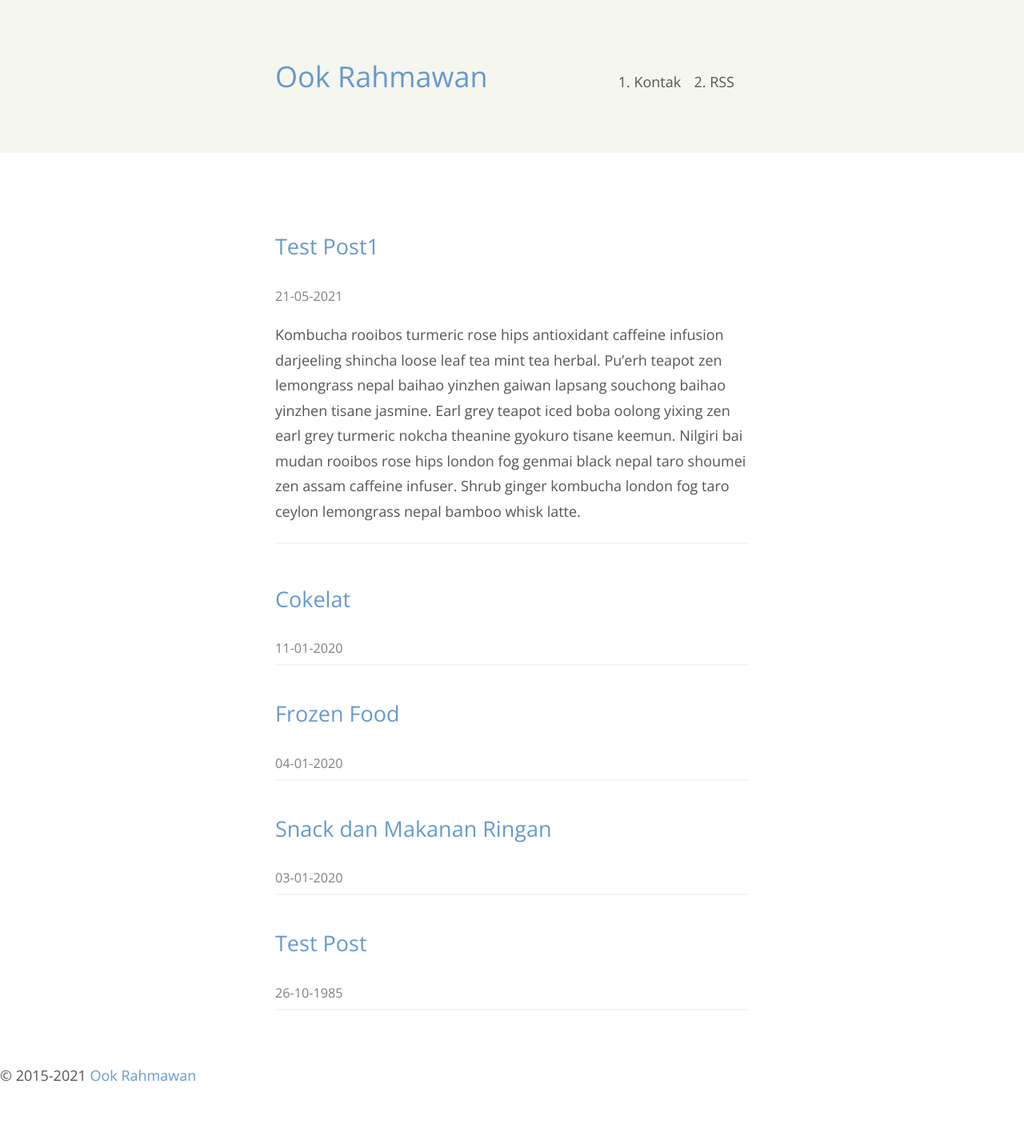
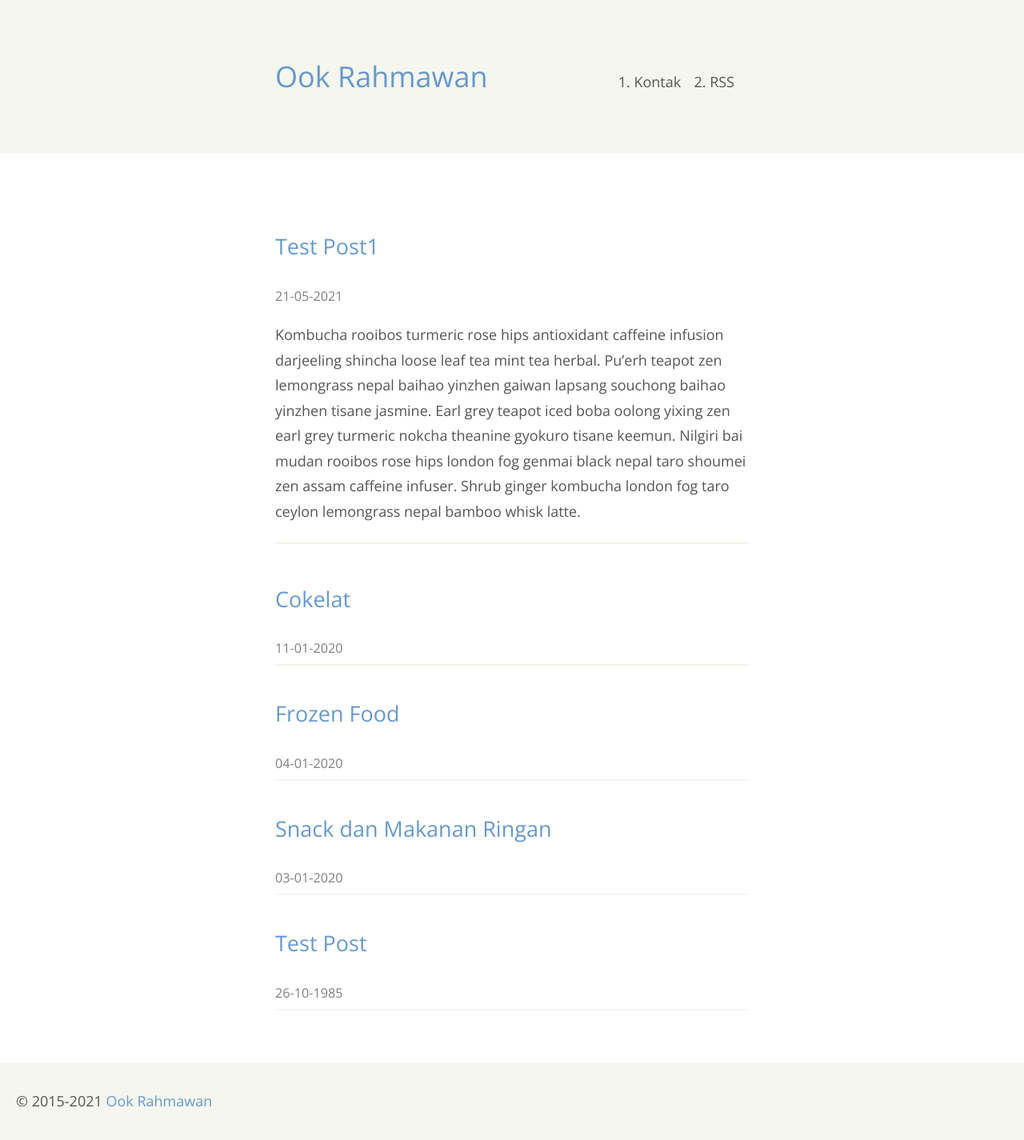
Before and after one commit to krhmwn/krhmwn, a Jekyll site: the page built from index.html, in a window 1280 px wide. Shown: the whole page at 80% size. Built offline with Jekyll 4.4.1, drawn with Linux system fonts in a browser that asks for light colours; before the commit the page ends 1361 px from its top, so only the background shows below that.

Commit message:
update v.1.0.166

```diff
--- a/assets/css/main.css
+++ b/assets/css/main.css
@@ -206,6 +206,11 @@ opacity: .75;
 font-size: 90%;
 }
 
+footer {
+padding:2rem 1.25rem;
+background:#f5f6ee
+}
+
 @media all and (min-width: 40rem) {
 section {
 margin:0 auto;
```
